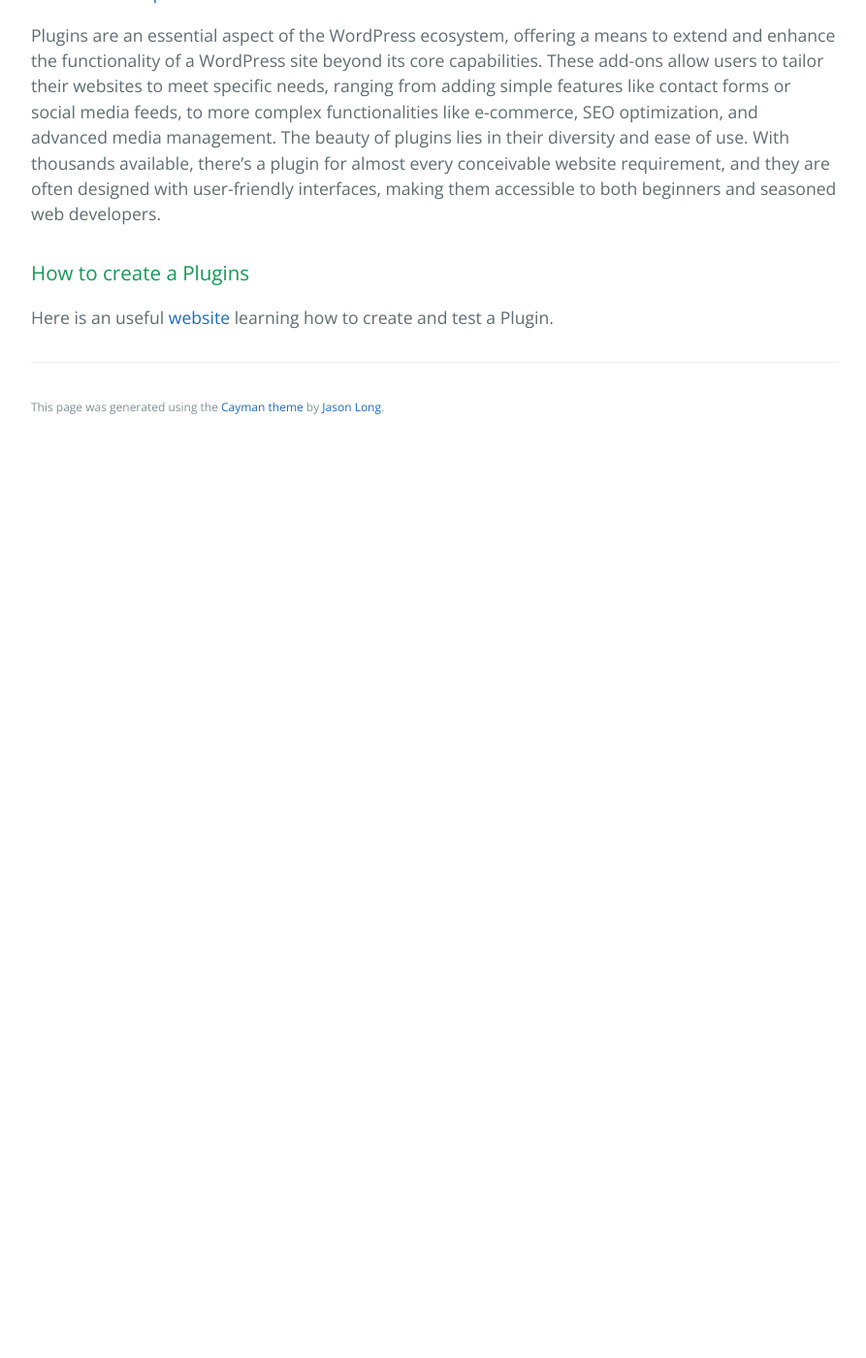
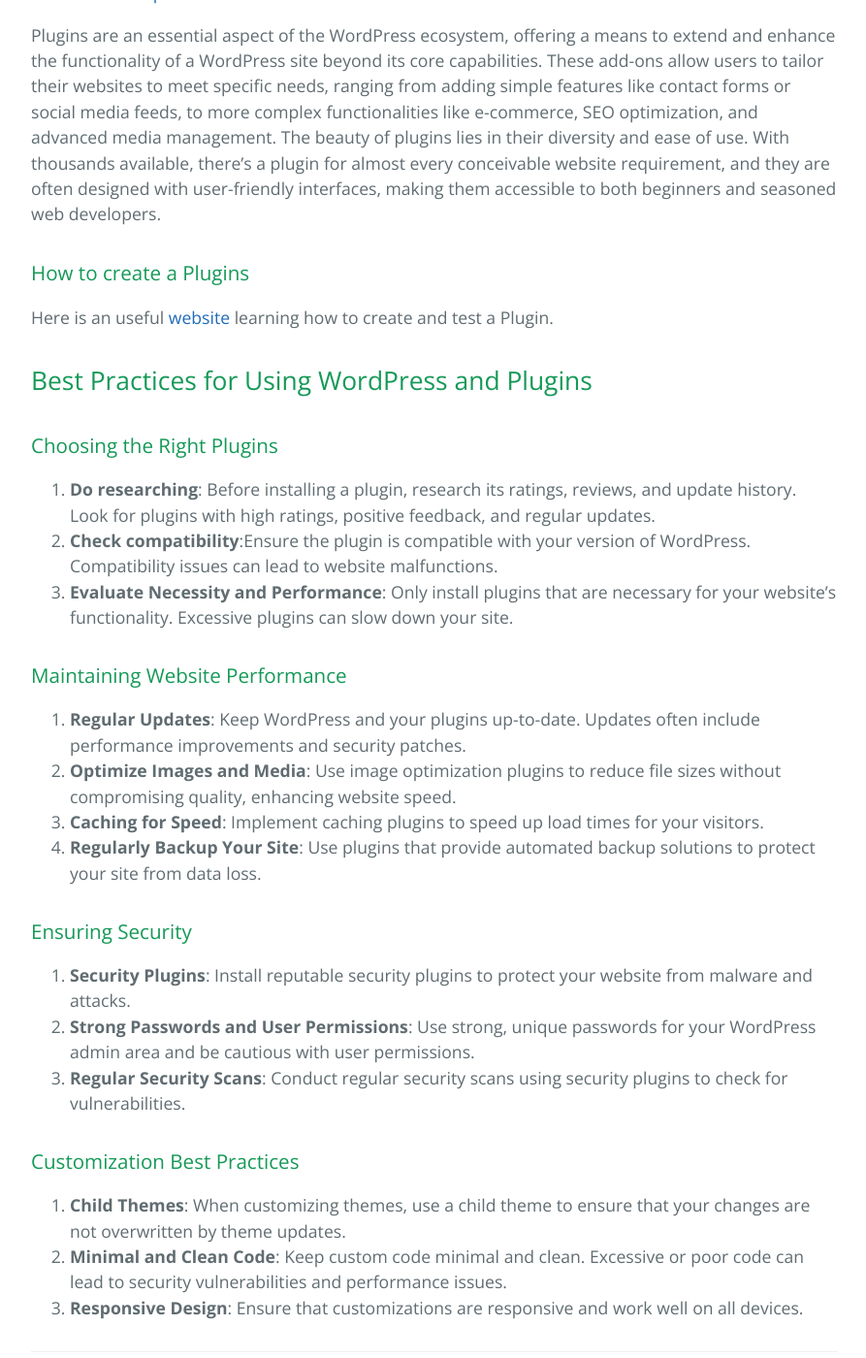
Before and after one commit to learning-software-engineering/learning-software-engineering.github.io, a Jekyll site: the page built from Topics/Tech_Stacks/WordPress.md, in a window 1280 px wide and 1400 px high, scrolled down 2069 px. Shown: the whole window at 97% size, without its empty margins (192-1085 px from the left). Built offline with Jekyll 4.4.1, drawn with Linux system fonts in a browser that asks for light colours; our own code applies the rules of GitHub Pages for plain Markdown files; before the commit the page ends 2531 px from its top, so only the background shows below that.

Commit message:
Update WordPress.md

```diff
--- a/Topics/Tech_Stacks/WordPress.md
+++ b/Topics/Tech_Stacks/WordPress.md
@@ -57,3 +57,30 @@
 
 ### How to create a Plugins
 Here is an useful [website](https://www.dreamhost.com/blog/how-to-create-your-first-wordpress-plugin/) learning how to create and test a Plugin.
+
+## Best Practices for Using WordPress and Plugins
+
+### Choosing the Right Plugins
+
+1. **Do researching**: Before installing a plugin, research its ratings, reviews, and update history. Look for plugins with high ratings, positive feedback, and regular updates.
+2. **Check compatibility**:Ensure the plugin is compatible with your version of WordPress. Compatibility issues can lead to website malfunctions.
+3. **Evaluate Necessity and Performance**: Only install plugins that are necessary for your website’s functionality. Excessive plugins can slow down your site.
+
+### Maintaining Website Performance
+
+1. **Regular Updates**: Keep WordPress and your plugins up-to-date. Updates often include performance improvements and security patches.
+2. **Optimize Images and Media**: Use image optimization plugins to reduce file sizes without compromising quality, enhancing website speed.
+3. **Caching for Speed**: Implement caching plugins to speed up load times for your visitors.
+4. **Regularly Backup Your Site**: Use plugins that provide automated backup solutions to protect your site from data loss.
+
+### Ensuring Security
+
+1. **Security Plugins**: Install reputable security plugins to protect your website from malware and attacks.
+2. **Strong Passwords and User Permissions**: Use strong, unique passwords for your WordPress admin area and be cautious with user permissions.
+3. **Regular Security Scans**: Conduct regular security scans using security plugins to check for vulnerabilities.
+
+### Customization Best Practices
+
+1. **Child Themes**: When customizing themes, use a child theme to ensure that your changes are not overwritten by theme updates.
+2. **Minimal and Clean Code**: Keep custom code minimal and clean. Excessive or poor code can lead to security vulnerabilities and performance issues.
+3. **Responsive Design**: Ensure that customizations are responsive and work well on all devices.
```
